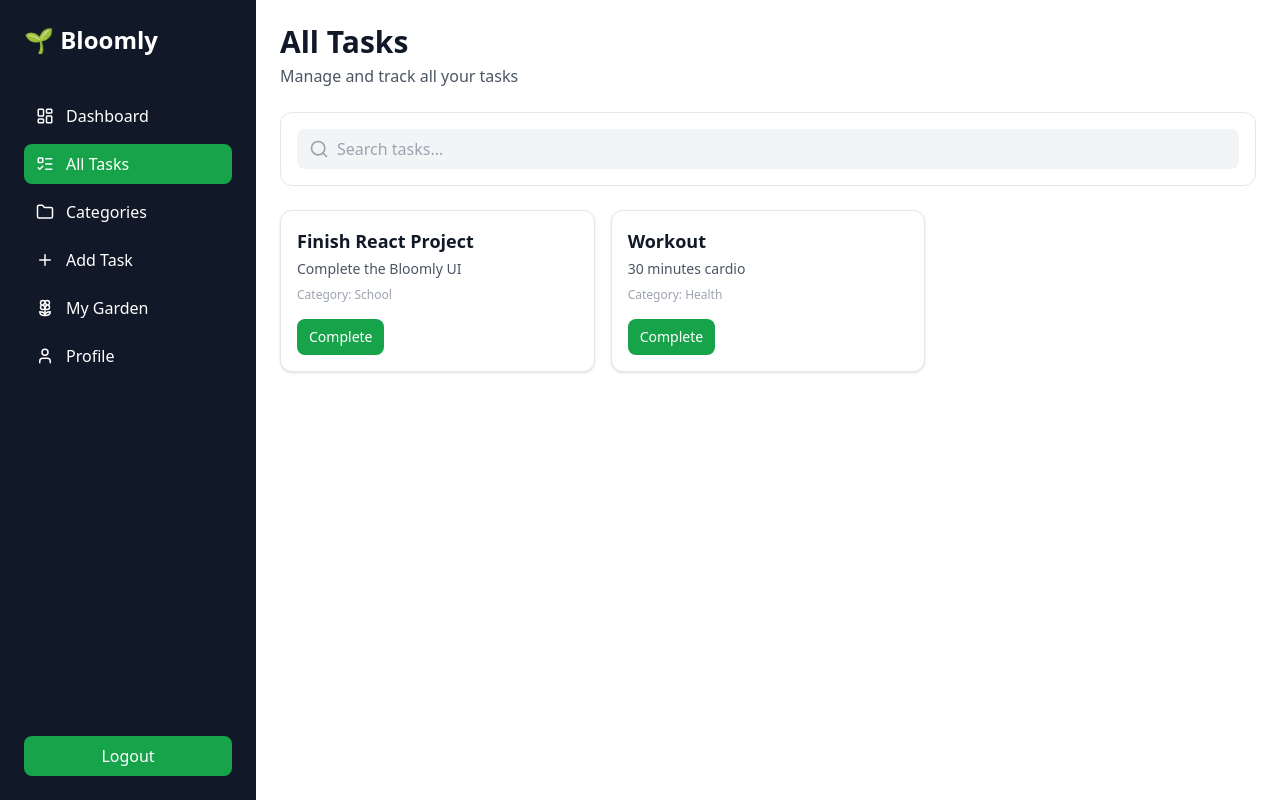
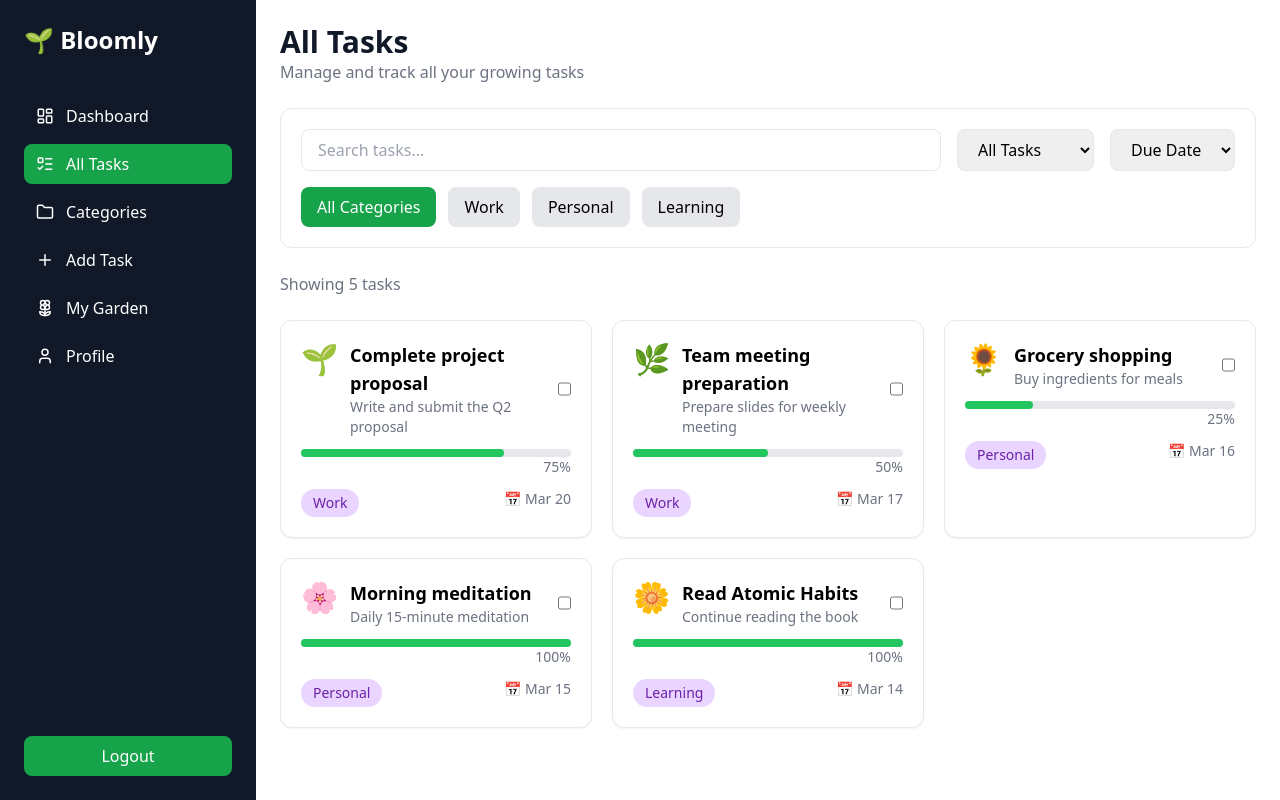
Before and after one commit to EmilyAD/Task-Manager, a React (Vite) app: page /tasks in a window 1280 px wide. Built offline with nearby package versions, Linux system fonts and the light colour scheme.

Commit message:
Implemented AllTasks dashboard layout with task cards

```diff
--- a/src/App.jsx
+++ b/src/App.jsx
@@ -3,7 +3,6 @@ import { BrowserRouter, Routes, Route } from "react-router-dom";
 import Sidebar from "./components/Sidebar";
 import Home from "./pages/Home";
 import AllTasks from "./pages/AllTasks";
-
 function App() {
   return (
     <BrowserRouter>
--- a/src/pages/AllTasks.jsx
+++ b/src/pages/AllTasks.jsx
@@ -1,97 +1,196 @@
-import { useState, useMemo } from "react";
-import { useApp } from "../context/AppContext";
-import TaskCard from "../components/TaskCard";
-import { Search } from "lucide-react";
+import { useState } from "react";
 
 export default function AllTasks() {
-  const { tasks, completeTask, searchQuery, setSearchQuery } = useApp();
+  const [search, setSearch] = useState("");
 
-  const [filter, setFilter] = useState("all");
-  const [sortBy, setSortBy] = useState("date");
-  const [selectedCategory, setSelectedCategory] = useState("all");
-
-  const categories = useMemo(() => {
-    const cats = new Set(tasks.map((t) => t.category));
-    return ["all", ...Array.from(cats)];
-  }, [tasks]);
-
-  const filteredTasks = useMemo(() => {
-    let filtered = tasks;
-
-    if (filter === "active") {
-      filtered = filtered.filter((t) => !t.completed);
-    } else if (filter === "completed") {
-      filtered = filtered.filter((t) => t.completed);
+  const tasks = [
+    {
+      id: 1,
+      title: "Complete project proposal",
+      description: "Write and submit the Q2 proposal",
+      category: "Work",
+      progress: 75,
+      due: "Mar 20",
+      icon: "🌱"
+    },
+    {
+      id: 2,
+      title: "Team meeting preparation",
+      description: "Prepare slides for weekly meeting",
+      category: "Work",
+      progress: 50,
+      due: "Mar 17",
+      icon: "🌿"
+    },
+    {
+      id: 3,
+      title: "Grocery shopping",
+      description: "Buy ingredients for meals",
+      category: "Personal",
+      progress: 25,
+      due: "Mar 16",
+      icon: "🌻"
+    },
+    {
+      id: 4,
+      title: "Morning meditation",
+      description: "Daily 15-minute meditation",
+      category: "Personal",
+      progress: 100,
+      due: "Mar 15",
+      icon: "🌸"
+    },
+    {
+      id: 5,
+      title: "Read Atomic Habits",
+      description: "Continue reading the book",
+      category: "Learning",
+      progress: 100,
+      due: "Mar 14",
+      icon: "🌼"
     }
-
-    if (selectedCategory !== "all") {
-      filtered = filtered.filter((t) => t.category === selectedCategory);
-    }
-
-    if (searchQuery) {
-      filtered = filtered.filter(
-        (t) =>
-          t.title.toLowerCase().includes(searchQuery.toLowerCase()) ||
-          t.description.toLowerCase().includes(searchQuery.toLowerCase())
-      );
-    }
-
-    filtered = [...filtered].sort((a, b) => {
-      if (sortBy === "name") {
-        return a.title.localeCompare(b.title);
-      } else if (sortBy === "growth") {
-        return b.growthStage - a.growthStage;
-      } else {
-        return new Date(b.dueDate) - new Date(a.dueDate);
-      }
-    });
-
-    return filtered;
-  }, [tasks, filter, selectedCategory, searchQuery, sortBy]);
+  ];
 
   return (
-    <div className="max-w-7xl mx-auto space-y-6">
+    <div className="space-y-6">
 
-      {/* Header */}
+      {/* PAGE HEADER */}
       <div>
-        <h1 className="text-3xl font-bold text-gray-900">All Tasks</h1>
-        <p className="text-gray-600 mt-1">
-          Manage and track all your tasks
+        <h1 className="text-3xl font-bold text-gray-900">
+          All Tasks
+        </h1>
+
+        <p className="text-gray-500">
+          Manage and track all your growing tasks
         </p>
       </div>
 
-      {/* Search */}
-      <div className="bg-white rounded-xl p-4 border border-gray-200">
-        <div className="relative">
-          <Search className="absolute left-3 top-1/2 -translate-y-1/2 w-5 h-5 text-gray-400" />
+      {/* SEARCH + FILTERS */}
+      <div className="bg-white rounded-xl border p-5 space-y-4">
+
+        <div className="flex gap-4">
 
           <input
             type="text"
             placeholder="Search tasks..."
-            value={searchQuery}
-            onChange={(e) => setSearchQuery(e.target.value)}
-            className="w-full pl-10 pr-4 py-2 bg-gray-100 rounded-lg"
+            className="flex-1 px-4 py-2 border rounded-lg"
+            value={search}
+            onChange={(e) => setSearch(e.target.value)}
           />
+
+          <select className="px-4 py-2 border rounded-lg">
+            <option>All Tasks</option>
+            <option>Active</option>
+            <option>Completed</option>
+          </select>
+
+          <select className="px-4 py-2 border rounded-lg">
+            <option>Due Date</option>
+            <option>Name</option>
+          </select>
+
         </div>
+
+        {/* CATEGORY BUTTONS */}
+        <div className="flex gap-3">
+
+          <button className="bg-green-600 text-white px-4 py-2 rounded-lg">
+            All Categories
+          </button>
+
+          <button className="bg-gray-200 px-4 py-2 rounded-lg">
+            Work
+          </button>
+
+          <button className="bg-gray-200 px-4 py-2 rounded-lg">
+            Personal
+          </button>
+
+          <button className="bg-gray-200 px-4 py-2 rounded-lg">
+            Learning
+          </button>
+
+        </div>
+
       </div>
 
-      {/* Task Grid */}
-      {filteredTasks.length > 0 ? (
-        <div className="grid grid-cols-1 md:grid-cols-2 lg:grid-cols-3 gap-4">
-          {filteredTasks.map((task) => (
-            <TaskCard
-              key={task.id}
-              task={task}
-              onComplete={() => completeTask(task.id)}
-            />
-          ))}
-        </div>
-      ) : (
-        <div className="bg-white rounded-xl p-12 text-center border">
-          <div className="text-6xl mb-4">🔍</div>
-          <p className="text-gray-600">No tasks found</p>
-        </div>
-      )}
+      {/* TASK COUNT */}
+      <p className="text-gray-500">
+        Showing {tasks.length} tasks
+      </p>
+
+      {/* TASK GRID */}
+      <div className="grid md:grid-cols-2 lg:grid-cols-3 gap-5">
+
+        {tasks.map((task) => (
+          <div
+            key={task.id}
+            className="bg-white rounded-xl border p-5 shadow-sm space-y-3"
+          >
+
+            {/* HEADER */}
+            <div className="flex justify-between">
+
+              <div className="flex gap-3">
+
+                <span className="text-3xl">
+                  {task.icon}
+                </span>
+
+                <div>
+
+                  <h3 className="font-semibold text-lg">
+                    {task.title}
+                  </h3>
+
+                  <p className="text-sm text-gray-500">
+                    {task.description}
+                  </p>
+
+                </div>
+
+              </div>
+
+              <input type="checkbox" />
+
+            </div>
+
+            {/* PROGRESS */}
+            <div>
+
+              <div className="h-2 bg-gray-200 rounded">
+
+                <div
+                  className="h-2 bg-green-500 rounded"
+                  style={{ width: `${task.progress}%` }}
+                />
+
+              </div>
+
+              <p className="text-right text-sm text-gray-500">
+                {task.progress}%
+              </p>
+
+            </div>
+
+            {/* CATEGORY + DATE */}
+            <div className="flex justify-between text-sm">
+
+              <span className="bg-purple-200 text-purple-800 px-3 py-1 rounded-full">
+                {task.category}
+              </span>
+
+              <span className="text-gray-500">
+                📅 {task.due}
+              </span>
+
+            </div>
+
+          </div>
+        ))}
+
+      </div>
+
     </div>
   );
 }
```
